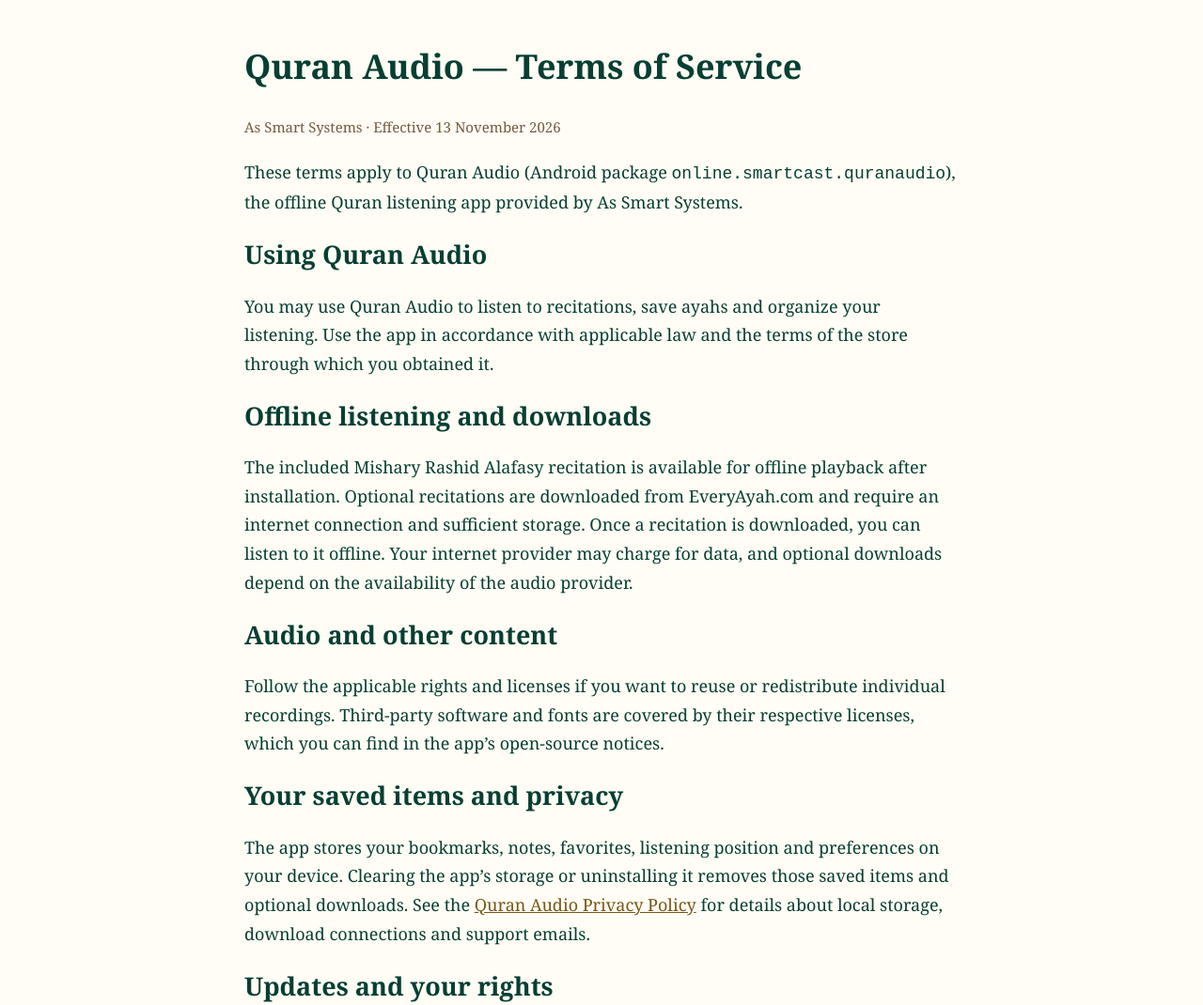
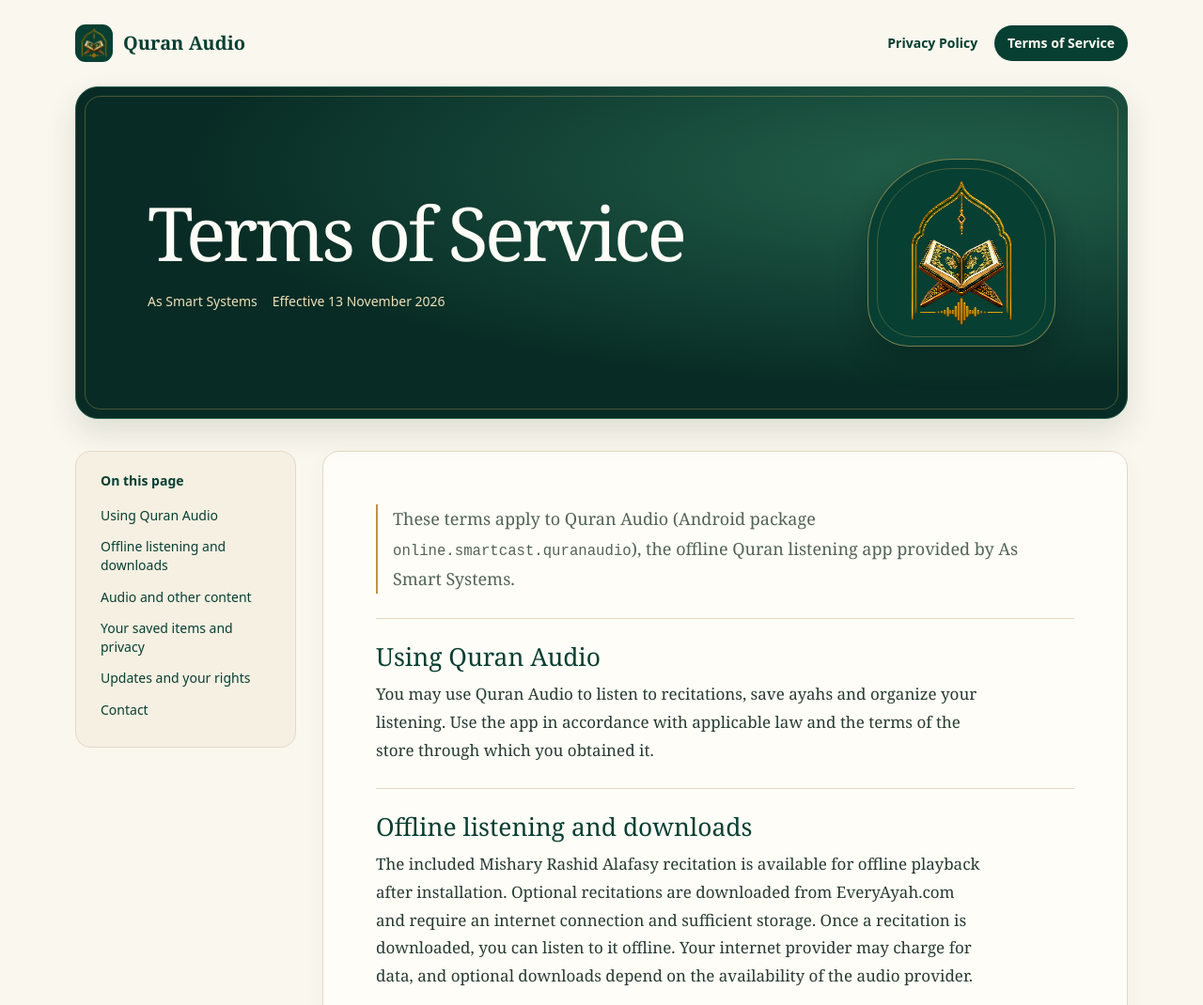
Before and after one commit to SkeeterGH/quran-audio-privacy, a plain HTML site: page terms-of-service.html in a window 1280 px wide. Shown: the top 1070 px of the page at 94% size. Drawn offline with Linux system fonts and the light colour scheme.

Commit message:
Redesign Quran Audio privacy and terms pages

```diff
--- /dev/null
+++ b/policy.css
@@ -0,0 +1,229 @@
+:root {
+  color-scheme: light;
+  --ivory: #faf7ee;
+  --paper: #fffdf7;
+  --green: #073f32;
+  --deep-green: #082c25;
+  --gold: #d6b666;
+  --ink: #263b32;
+  --muted: #516357;
+  --line: #e3d9c4;
+  --sans: system-ui, -apple-system, BlinkMacSystemFont, "Segoe UI", sans-serif;
+  --serif: Georgia, "Times New Roman", serif;
+}
+
+*, *::before, *::after { box-sizing: border-box; }
+html { scroll-padding-top: 24px; }
+body {
+  margin: 0;
+  background: var(--ivory);
+  color: var(--ink);
+  font: 1.0625rem/1.75 var(--serif);
+}
+a { color: var(--green); text-underline-offset: 0.2em; }
+a:focus-visible, main:focus-visible {
+  outline: 2px solid #876318;
+  outline-offset: 4px;
+}
+img { display: block; max-width: 100%; }
+code { overflow-wrap: anywhere; font-size: 0.87em; }
+.shell { width: min(1120px, calc(100% - 64px)); margin-inline: auto; }
+.skip-link {
+  position: absolute;
+  z-index: 2;
+  top: 12px;
+  left: 12px;
+  padding: 8px 14px;
+  background: var(--paper);
+  transform: translateY(-150%);
+}
+.skip-link:focus { transform: translateY(0); }
+
+.site-header {
+  display: flex;
+  align-items: center;
+  justify-content: space-between;
+  gap: 16px;
+  padding-block: 26px;
+}
+.brand {
+  display: flex;
+  align-items: center;
+  gap: 11px;
+  color: var(--green);
+  font-size: 1.25rem;
+  font-weight: 700;
+  line-height: 1.2;
+}
+.brand img { width: 40px; height: 40px; border-radius: 11px; }
+.policy-nav {
+  display: flex;
+  flex-wrap: wrap;
+  gap: 4px;
+  font: 600 0.875rem/1.3 var(--sans);
+}
+.policy-nav a {
+  display: block;
+  padding: 10px 14px;
+  border-radius: 999px;
+  text-decoration: none;
+}
+.policy-nav a:hover { background: #eee8d9; }
+.policy-nav a[aria-current="page"] { background: var(--green); color: var(--paper); }
+
+.hero {
+  position: relative;
+  isolation: isolate;
+  display: grid;
+  grid-template-columns: minmax(0, 1fr) clamp(136px, 24vw, 270px);
+  align-items: center;
+  min-height: 304px;
+  gap: clamp(16px, 4vw, 48px);
+  padding: clamp(30px, 6vw, 76px);
+  border: 1px solid #255a48;
+  border-radius: 24px;
+  background: radial-gradient(ellipse at 83% 25%, #22604a, transparent 62%), var(--deep-green);
+  color: var(--paper);
+  box-shadow: 0 14px 32px #173b2920;
+}
+.hero::before {
+  content: "";
+  position: absolute;
+  inset: 9px;
+  z-index: -1;
+  border: 1px solid #d6b66650;
+  border-radius: 17px;
+  pointer-events: none;
+}
+h1, h2, p { margin: 0; }
+.hero h1 {
+  font-size: clamp(2.55rem, 6.2vw, 5.25rem);
+  line-height: 1.02;
+  font-weight: 400;
+  letter-spacing: -0.045em;
+}
+.meta {
+  display: flex;
+  flex-wrap: wrap;
+  gap: 5px 16px;
+  margin-top: 22px;
+  font: 500 0.875rem/1.5 var(--sans);
+  color: #ede0b8;
+}
+.meta time { color: inherit; }
+.emblem {
+  position: relative;
+  display: grid;
+  place-items: center;
+  justify-self: end;
+  width: min(100%, 200px);
+  aspect-ratio: 1;
+  border: 1px solid #d6b6668c;
+  border-radius: 45% 45% 22% 22%;
+  background: #073f32;
+  box-shadow: 0 12px 30px #021b1b59;
+}
+.emblem::after {
+  content: "";
+  position: absolute;
+  inset: 9px;
+  border: 1px solid #d6b66647;
+  border-radius: inherit;
+}
+.emblem img { width: 82%; border-radius: 34%; }
+
+.policy-layout {
+  display: grid;
+  grid-template-columns: minmax(190px, 235px) minmax(0, 1fr);
+  align-items: start;
+  gap: 28px;
+  margin-block: 34px 48px;
+}
+.contents {
+  position: sticky;
+  top: 24px;
+  padding: 22px 18px;
+  border: 1px solid var(--line);
+  border-radius: 16px;
+  background: #f6f0e2;
+}
+.contents h2 {
+  margin: 0 8px 10px;
+  color: var(--green);
+  font: 700 0.875rem/1.35 var(--sans);
+}
+.contents ul { margin: 0; padding: 0; list-style: none; }
+.contents a {
+  display: block;
+  padding: 7px 8px;
+  border-radius: 7px;
+  font: 500 0.875rem/1.4 var(--sans);
+  text-decoration: none;
+}
+.contents a:hover, .contents a:focus-visible { background: #ebe2ce; }
+
+.policy {
+  min-width: 0;
+  padding: clamp(22px, 4.5vw, 56px);
+  border: 1px solid var(--line);
+  border-radius: 18px;
+  background: var(--paper);
+  box-shadow: 0 8px 24px #5343240a;
+}
+.policy p { max-width: 68ch; }
+.intro {
+  padding-inline-start: 16px;
+  border-inline-start: 2px solid #bb953f;
+  color: var(--muted);
+  font-size: 1.125rem;
+}
+.policy section {
+  margin-top: 26px;
+  padding-top: 24px;
+  border-top: 1px solid var(--line);
+}
+.policy section h2 {
+  margin-bottom: 8px;
+  color: var(--green);
+  font-size: clamp(1.3rem, 2.8vw, 1.65rem);
+  line-height: 1.24;
+  font-weight: 400;
+}
+.policy section :any-link { overflow-wrap: anywhere; }
+.policy section:target h2 { text-decoration: underline #bb953f 2px; text-underline-offset: 0.18em; }
+.policy .contact {
+  padding: 20px;
+  border: 1px solid var(--line);
+  border-radius: 12px;
+  background: #f8f2e2;
+}
+
+@media (max-width: 780px) {
+  .shell { width: calc(100% - 36px); }
+  .policy-layout { grid-template-columns: 1fr; gap: 16px; margin-top: 18px; }
+  .contents { position: static; padding: 15px 13px; }
+  .contents ul { display: grid; grid-template-columns: repeat(2, minmax(0, 1fr)); }
+  .hero { min-height: 238px; }
+}
+
+@media (max-width: 510px) {
+  .site-header { align-items: flex-start; flex-direction: column; gap: 12px; padding-block: 16px; }
+  .policy-nav a { padding: 8px 10px; }
+  .hero { grid-template-columns: minmax(0, 1fr); min-height: auto; gap: 16px; border-radius: 18px; padding: 26px; }
+  .hero::before { inset: 6px; border-radius: 13px; }
+  .hero h1 { font-size: clamp(2rem, 10vw, 3.2rem); }
+  .meta { margin-top: 14px; }
+  .emblem { grid-row: 1; justify-self: start; width: 60px; }
+  .emblem::after { inset: 4px; }
+}
+
+@media print {
+  body { background: white; color: black; }
+  .shell { width: 100%; }
+  .site-header, .contents, .emblem, .skip-link, .hero::before { display: none; }
+  .hero, .policy, .policy .contact { display: block; padding: 0; border: 0; background: none; box-shadow: none; color: black; min-height: auto; }
+  .hero h1 { font-size: 28pt; }
+  .meta { color: black; }
+  .policy-layout { display: block; margin-block: 18px; }
+  .policy section h2 { break-after: avoid; }
+}
--- a/terms-of-service.html
+++ b/terms-of-service.html
@@ -3,33 +3,83 @@
 <head>
   <meta charset="utf-8">
   <meta name="viewport" content="width=device-width, initial-scale=1">
+  <meta name="theme-color" content="#073f32">
   <meta name="description" content="Terms of Service for Quran Audio, the offline Quran listening app from As Smart Systems.">
   <title>Quran Audio — Terms of Service</title>
-  <style>body{background:#fffdf5;color:#073f32;font:18px/1.7 Georgia,serif;max-width:760px;margin:48px auto;padding:0 24px}h1,h2{line-height:1.3}a{color:#785717}small{color:#705b40}code{overflow-wrap:anywhere}</style>
+  <link rel="icon" href="policy-icon.png" type="image/png">
+  <link rel="stylesheet" href="policy.css">
 </head>
 <body>
-  <main>
-    <h1>Quran Audio — Terms of Service</h1>
-    <p><small>As Smart Systems · Effective <time datetime="2026-11-13">13 November 2026</time></small></p>
-    <p>These terms apply to Quran Audio (Android package <code>online.smartcast.quranaudio</code>), the offline Quran listening app provided by As Smart Systems.</p>
+  <a class="skip-link" href="#policy-content">Skip to policy</a>
+  <header class="site-header shell">
+    <div class="brand"><img src="policy-icon.png" alt="" width="40" height="40">Quran Audio</div>
+    <nav class="policy-nav" aria-label="Quran Audio policies">
+      <a href="https://skeetergh.github.io/quran-audio-privacy/">Privacy Policy</a>
+      <a href="https://skeetergh.github.io/quran-audio-privacy/terms-of-service.html" aria-current="page">Terms of Service</a>
+    </nav>
+  </header>
 
+  <main class="shell" id="policy-content" tabindex="-1">
+    <div class="hero">
+      <div>
+        <h1>Terms of Service</h1>
+        <p class="meta">
+          <span>As Smart Systems</span>
+          <span>Effective <time datetime="2026-11-13">13 November 2026</time></span>
+        </p>
+      </div>
+      <div class="emblem" aria-hidden="true">
+        <img src="policy-icon.png" alt="" width="192" height="192">
+      </div>
+    </div>
+
+    <div class="policy-layout">
+      <nav class="contents" aria-labelledby="contents-title">
+        <h2 id="contents-title">On this page</h2>
+        <ul>
+          <li><a href="#using-quran-audio">Using Quran Audio</a></li>
+          <li><a href="#offline-listening">Offline listening and downloads</a></li>
+          <li><a href="#audio-and-content">Audio and other content</a></li>
+          <li><a href="#saved-items-and-privacy">Your saved items and privacy</a></li>
+          <li><a href="#updates-and-rights">Updates and your rights</a></li>
+          <li><a href="#contact">Contact</a></li>
+        </ul>
+      </nav>
+
+      <article class="policy" aria-label="Terms of Service">
+        <p class="intro">These terms apply to Quran Audio (Android package <code>online.smartcast.quranaudio</code>), the offline Quran listening app provided by As Smart Systems.</p>
+
+        <section id="using-quran-audio">
           <h2>Using Quran Audio</h2>
           <p>You may use Quran Audio to listen to recitations, save ayahs and organize your listening. Use the app in accordance with applicable law and the terms of the store through which you obtained it.</p>
+        </section>
 
+        <section id="offline-listening">
           <h2>Offline listening and downloads</h2>
           <p>The included Mishary Rashid Alafasy recitation is available for offline playback after installation. Optional recitations are downloaded from EveryAyah.com and require an internet connection and sufficient storage. Once a recitation is downloaded, you can listen to it offline. Your internet provider may charge for data, and optional downloads depend on the availability of the audio provider.</p>
+        </section>
 
+        <section id="audio-and-content">
           <h2>Audio and other content</h2>
           <p>Follow the applicable rights and licenses if you want to reuse or redistribute individual recordings. Third-party software and fonts are covered by their respective licenses, which you can find in the app’s open-source notices.</p>
+        </section>
 
+        <section id="saved-items-and-privacy">
           <h2>Your saved items and privacy</h2>
           <p>The app stores your bookmarks, notes, favorites, listening position and preferences on your device. Clearing the app’s storage or uninstalling it removes those saved items and optional downloads. See the <a href="https://skeetergh.github.io/quran-audio-privacy/">Quran Audio Privacy Policy</a> for details about local storage, download connections and support emails.</p>
+        </section>
 
+        <section id="updates-and-rights">
           <h2>Updates and your rights</h2>
           <p>App updates may change features or compatibility. When we update these terms, we’ll post the revised text and effective date here. You retain the consumer rights and remedies that apply under your local law.</p>
+        </section>
 
+        <section id="contact" class="contact">
           <h2>Contact</h2>
           <p>For questions about Quran Audio or to report an issue with a recitation, contact As Smart Systems at <a href="mailto:assmartsystemsgh@gmail.com">assmartsystemsgh@gmail.com</a>.</p>
+        </section>
+      </article>
+    </div>
   </main>
 </body>
 </html>
```
Also changed, not shown: index.html (+89 -11 lines), policy-icon.png (added). Lines whose indentation alone changed are shown as unchanged.
